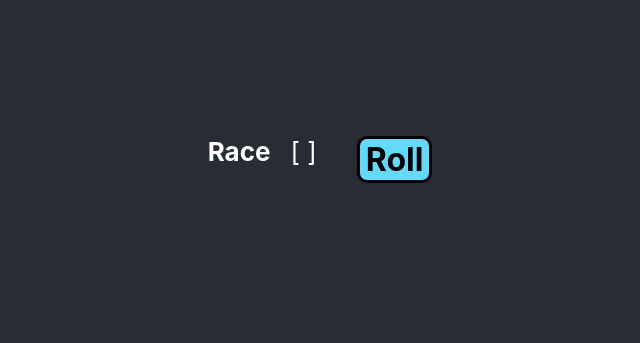
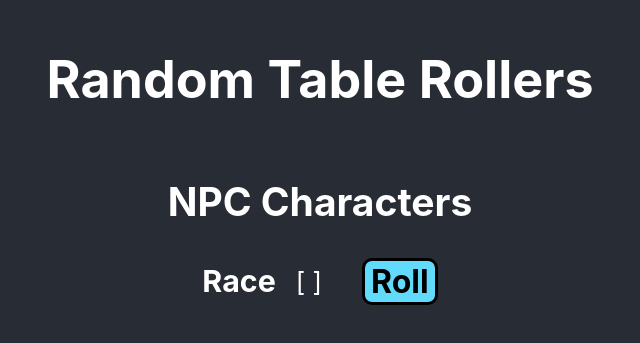
Before and after one commit to Dan503/random-tables-roller, a React (Create React App) app: page / in a window 1280 px wide. Shown: the part 241-584 px from the top of the page, without its empty margins (320-960 px from the left). Built offline with nearby package versions, Linux system fonts and the light colour scheme.

Commit message:
Minor changes

```diff
--- a/src/App.css
+++ b/src/App.css
@@ -16,17 +16,3 @@
 .App-link {
 	color: #61dafb;
 }
-
-button {
-	cursor: pointer;
-	border-radius: 10px;
-	background-color: #61dafb;
-	font-family: inherit;
-	font-weight: bold;
-	font-size: 2rem;
-	border: 3px solid #000;
-}
-
-button:hover {
-	box-shadow: 0 0 0 2px #61dafb;
-}
--- a/src/App.tsx
+++ b/src/App.tsx
@@ -1,4 +1,3 @@
-import logo from './logo.svg'
 import './App.css'
 import { RollResult } from './components/RollResult/RollResult'
 import { races } from './data'
@@ -7,6 +6,8 @@ function App() {
 	return (
 		<div className="App">
 			<div className="App-header">
+				<h1>Random Table Rollers</h1>
+				<h2>NPC Characters</h2>
 				<RollResult label="Race" tableData={races} />
 			</div>
 		</div>
--- a/src/components/RollResult/RollResult.css
+++ b/src/components/RollResult/RollResult.css
@@ -1,3 +1,7 @@
+.RollResult h3 {
+	margin: 0;
+}
+
 .crit {
 	font-weight: bold;
 	box-shadow: 0 0 20px #000;
--- a/src/components/RollResult/RollResult.tsx
+++ b/src/components/RollResult/RollResult.tsx
@@ -37,8 +37,9 @@ export const RollResult: component = ({ label, tableData, dSize = 'd20' }) => {
 	}
 
 	return (
-		<FlexGap Elem="p">
-			<strong>{label}</strong>
+		<div className="RollResult">
+			<FlexGap align="center">
+				<h3>{label}</h3>
 				{tableData && (
 					<span className={critClass(result?.actualRoll)}>
 						[ {result?.actualRoll} ]
@@ -47,5 +48,6 @@ export const RollResult: component = ({ label, tableData, dSize = 'd20' }) => {
 				<span>{result?.value}</span>
 				<button onClick={handleClick}>Roll</button>
 			</FlexGap>
+		</div>
 	)
 }
--- a/src/index.css
+++ b/src/index.css
@@ -1,8 +1,8 @@
 body {
 	margin: 0;
-	font-family: -apple-system, BlinkMacSystemFont, 'Segoe UI', 'Roboto',
-		'Oxygen', 'Ubuntu', 'Cantarell', 'Fira Sans', 'Droid Sans',
-		'Helvetica Neue', sans-serif;
+	font-family: -apple-system, BlinkMacSystemFont, 'Segoe UI', 'Roboto', 'Oxygen',
+		'Ubuntu', 'Cantarell', 'Fira Sans', 'Droid Sans', 'Helvetica Neue',
+		sans-serif;
 	-webkit-font-smoothing: antialiased;
 	-moz-osx-font-smoothing: grayscale;
 }
@@ -11,3 +11,17 @@ code {
 	font-family: source-code-pro, Menlo, Monaco, Consolas, 'Courier New',
 		monospace;
 }
+
+button {
+	cursor: pointer;
+	border-radius: 10px;
+	background-color: #61dafb;
+	font-family: inherit;
+	font-weight: bold;
+	font-size: 2rem;
+	border: 3px solid #000;
+}
+
+button:hover {
+	box-shadow: 0 0 0 2px #61dafb;
+}
```
Also changed, not shown: src/logo.svg (deleted). Lines whose indentation alone changed are shown as unchanged.
